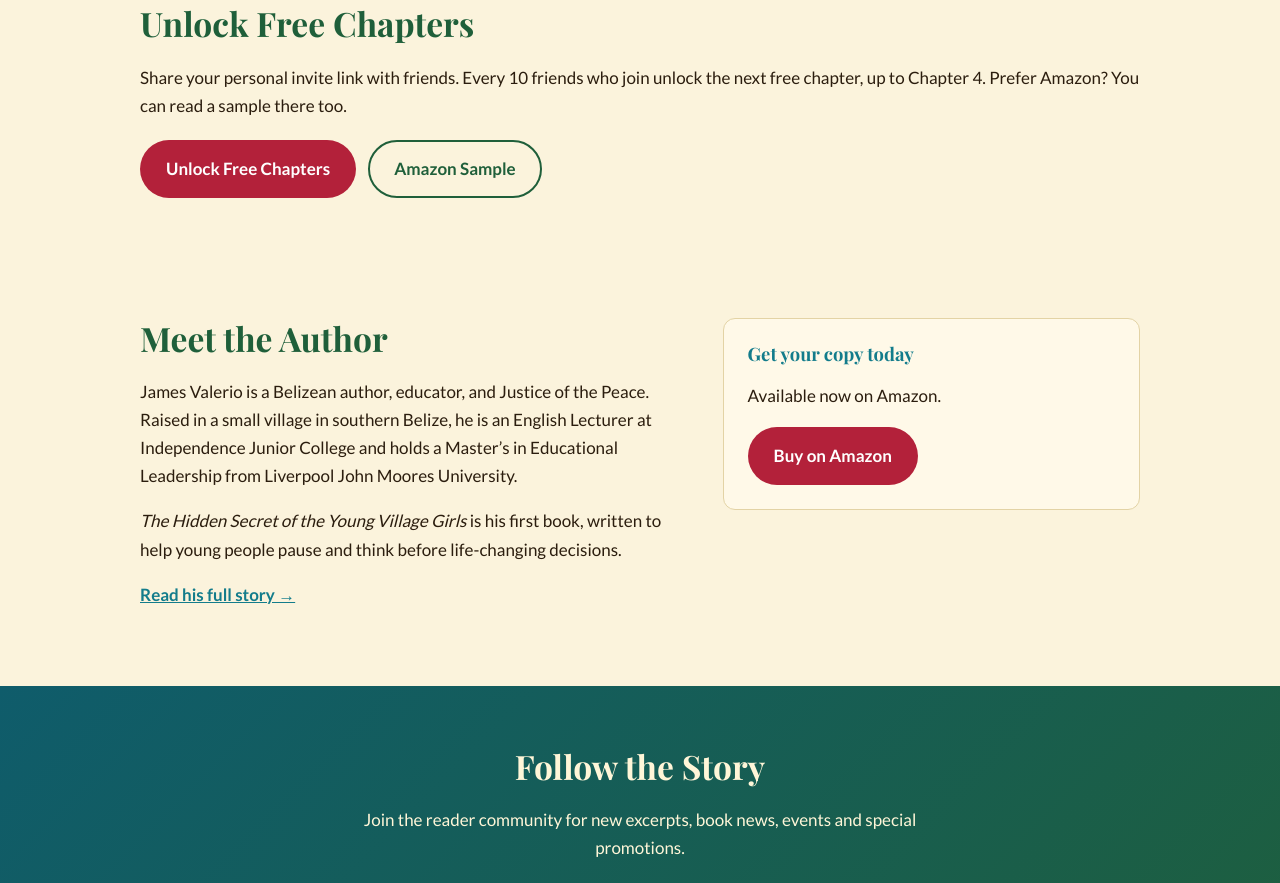
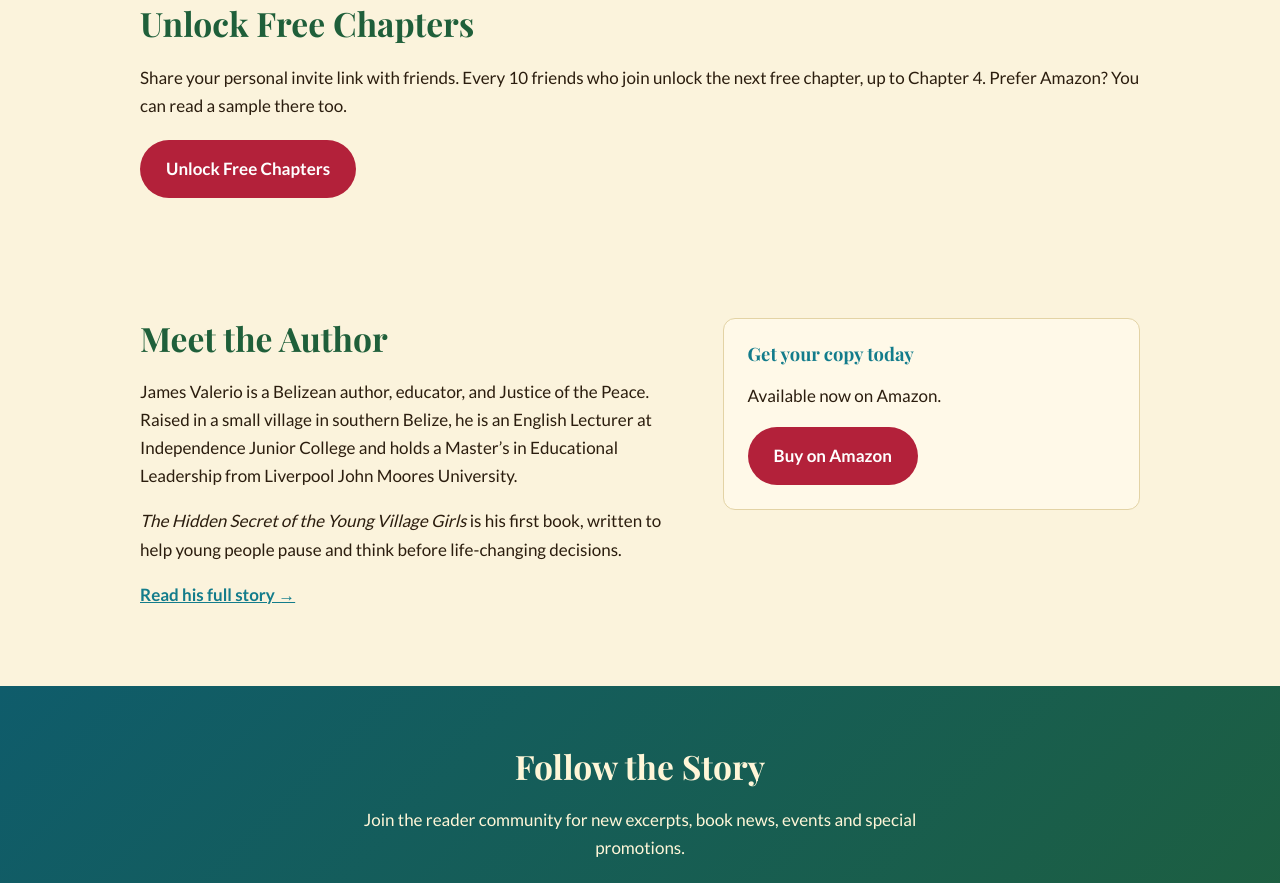
Before and after one commit to JamesValerio/abelizeannovel, a plain HTML site: page index.html in a window 1280 px wide. Shown: the part 1762-2645 px from the top of the page. Drawn offline with nearby package versions, Linux system fonts and the light colour scheme; no server answers.

Commit message:
Update index.html

```diff
--- a/index.html
+++ b/index.html
@@ -140,7 +140,6 @@
     <p>Share your personal invite link with friends. Every 10 friends who join unlock the next free chapter, up to Chapter 4. Prefer Amazon? You can read a sample there too.</p>
     <div class="btnrow">
       <a class="btn p" href="read-free.html">Unlock Free Chapters</a>
-      <a class="btn alt" href="https://read.amazon.com/sample/B0HKVCFZZQ?clientId=share" target="_blank" rel="noopener">Amazon Sample</a>
     </div>
   </div>
 </section>
```
